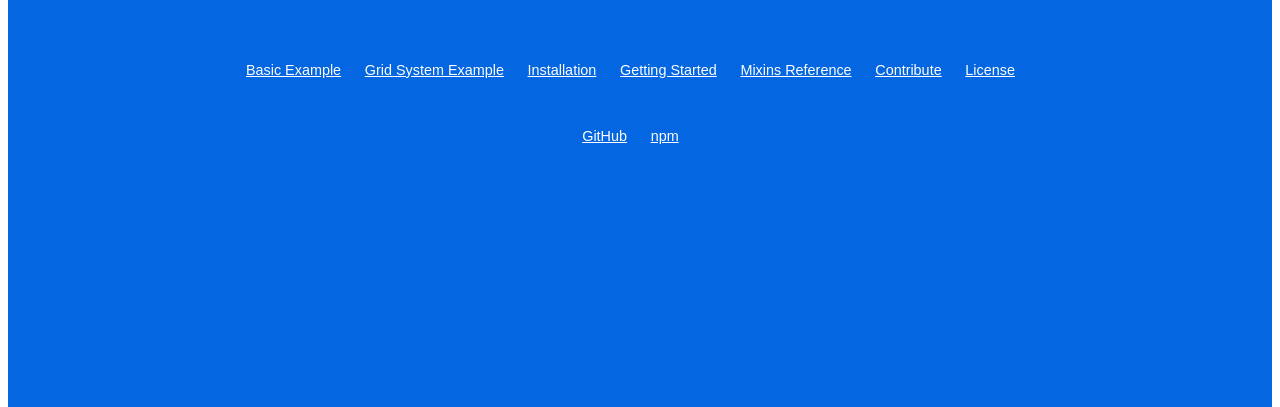
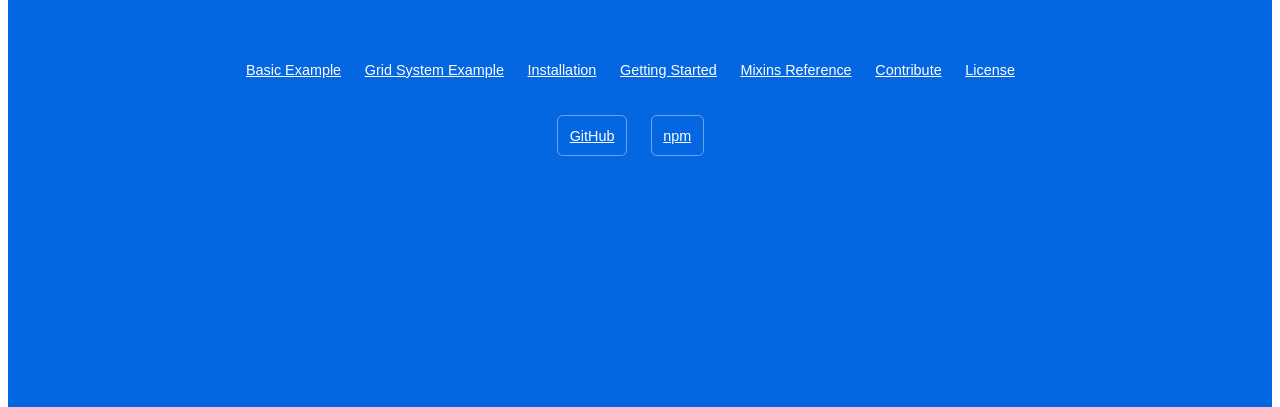
Before and after one commit to thingsym/flexbox-grid-mixins, a website: page doc/index.html in a window 1280 px wide. Shown: the part 393-800 px from the top of the page. Drawn offline with Linux system fonts and the light colour scheme.

Commit message:
fix example

```diff
--- a/doc/sass/example.scss
+++ b/doc/sass/example.scss
@@ -48,6 +48,12 @@ body {
 
   a {
     color: #fff;
+  }
+
+  .btn {
+    padding: .8em;
+    border: solid rgba(255, 255, 255, .4) 1px;
+    border-radius: .4em;
   }
 }
 
```
Also changed, not shown: doc/example/unit-set-margin-offset.html (+1 -1 lines), doc/example/unit-set.html (+1 -1 lines), doc/css/example.css, doc/css/grid-type.css, doc/css/holy-grail-layout.css, doc/css/margin-offset.css, doc/css/responsive.css, doc/css/unit-set-margin-offset.css, doc/css/unit-set.css.
